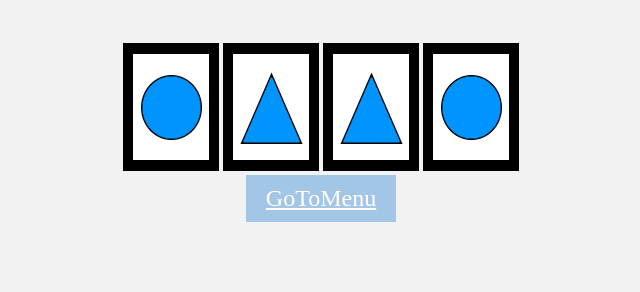
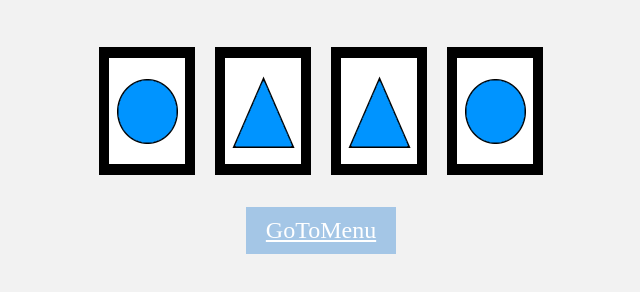
Before and after one commit to ArnauBarbaUdG/-p_individual, a plain HTML site: page pi_2/html/game.html in a window 1280 px wide. Shown: the part 120-412 px from the top of the page, without its empty margins (319-959 px from the left). Drawn offline with Linux system fonts and the light colour scheme.

Commit message:
Update main.css

```diff
--- a/pi_2/styles/main.css
+++ b/pi_2/styles/main.css
@@ -30,3 +30,18 @@ button.menu-object:hover:not(:active){
 	width: 20.313;
 	height: 5.313;
 }
+
+a{
+	margin-top: 1.75rem ;
+	font-size: 0.25rem;
+}
+
+div {
+	display: flex;
+	justify-content: center;
+	margin: 0.25rem;
+  }
+
+  img {
+	margin: 0 0.625rem;
+  }
```
